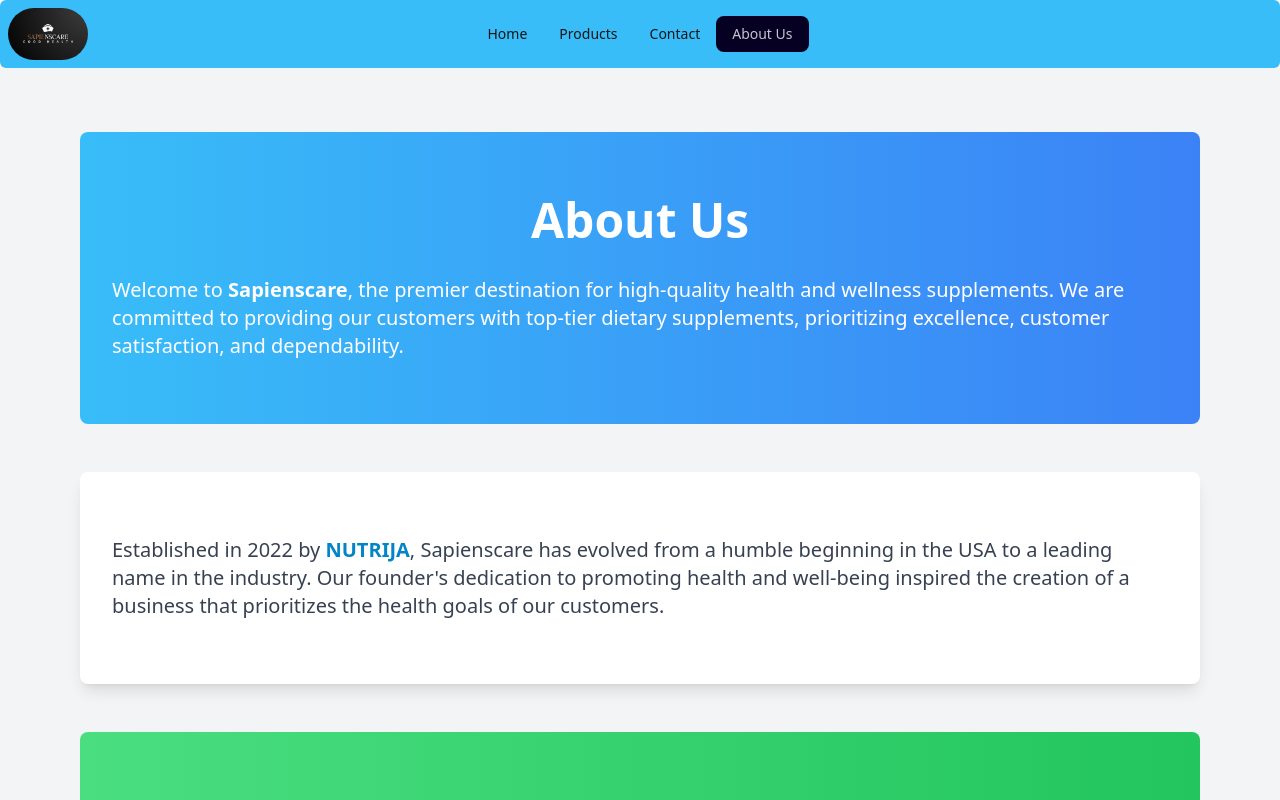
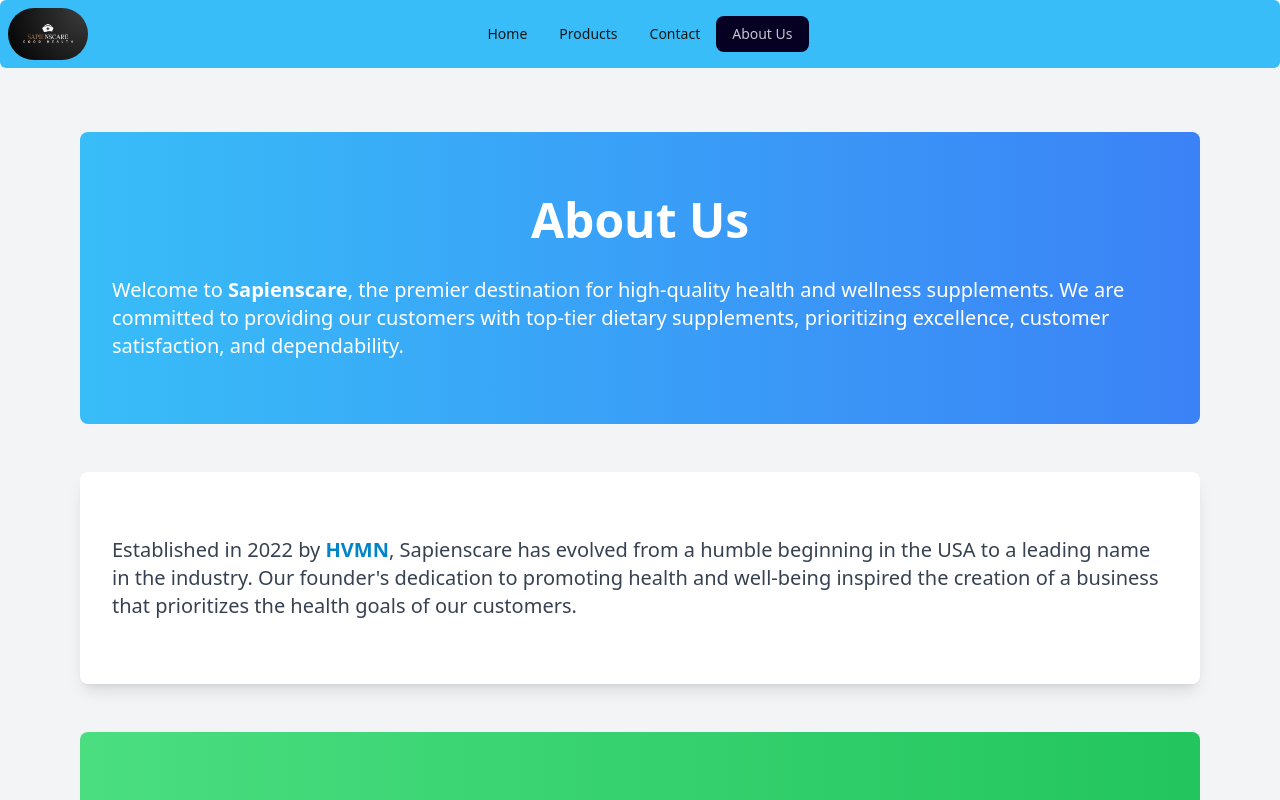
Before and after one commit to YasinSajeeb/sapienscare-client, a React (Vite) app: page /aboutus in a window 1280 px wide. Shown: the top 800 px of the page. Built offline with nearby package versions, Linux system fonts and the light colour scheme; no server answers.

Commit message:
final submit

```diff
--- a/src/Pages/AboutUs/AboutUs.jsx
+++ b/src/Pages/AboutUs/AboutUs.jsx
@@ -14,7 +14,7 @@
         {/* Section 2 */}
         <div className="bg-white py-16 px-8 rounded-lg mb-12 shadow-lg animate__animated animate__fadeInRight">
           <p className="text-lg lg:text-xl text-gray-700 leading-relaxed">
-            Established in 2022 by <span className="font-semibold text-sky-600">NUTRIJA</span>, Sapienscare has evolved from a humble beginning in the USA to a leading name in the industry. Our founder's dedication to promoting health and well-being inspired the creation of a business that prioritizes the health goals of our customers.
+            Established in 2022 by <span className="font-semibold text-sky-600">HVMN</span>, Sapienscare has evolved from a humble beginning in the USA to a leading name in the industry. Our founder's dedication to promoting health and well-being inspired the creation of a business that prioritizes the health goals of our customers.
           </p>
         </div>
         {/* Section 3 */}
```
